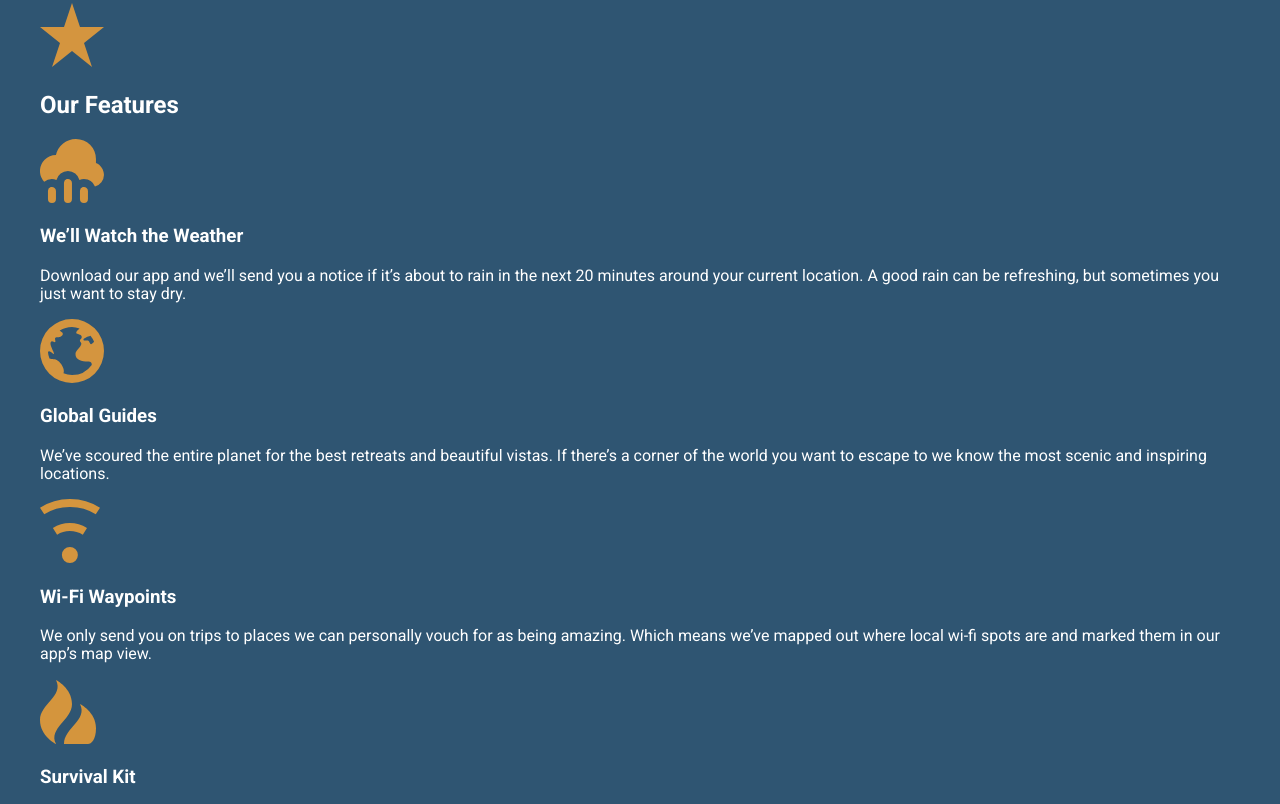
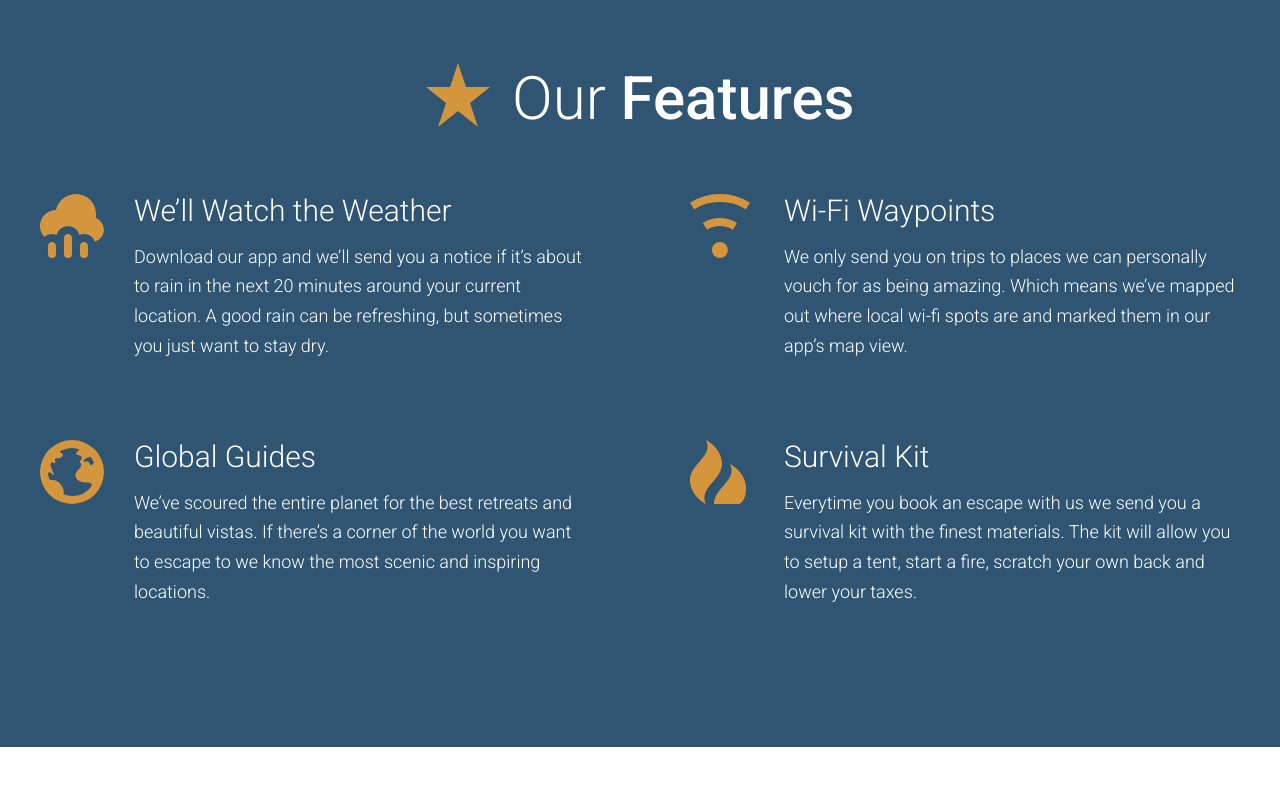
Before and after one commit to icanandiwill23/travel-again, a website: page app/index.html in a window 1280 px wide. Shown: the part 2254-3058 px from the top of the page. Drawn offline with Linux system fonts and the light colour scheme.

Commit message:
Completed Feature Section Desktop & mobile version

```diff
--- a/app/assets/styles/modules/_container.css
+++ b/app/assets/styles/modules/_container.css
@@ -14,7 +14,7 @@
     margin-bottom: 1rem;
 
     @mixin atMedium{
-      margin-bottom: 3.75rem;
+      margin-bottom: 3.875rem;
     }
   }
 
--- /dev/null
+++ b/app/assets/styles/modules/_feature-item.css
@@ -0,0 +1,34 @@
+.feature-item{
+  position: relative;
+  padding-bottom: 2.5rem;
+
+  @mixin atMedium{
+    padding-left: 94px;
+    position: relative;
+  }
+
+  &__icon{
+    display: block;
+    margin: 0 auto;
+
+    @mixin atMedium{
+      position: absolute;
+      top: 0;
+      left: 0;
+    }
+  }
+
+  &__title{
+    font-size: 1.6rem;
+    text-align: left;
+    font-weight: 300;
+    margin-bottom: .8rem;
+    text-align: center;
+    margin-top: .7rem;
+
+    @mixin atMedium{
+      font-size: 1.875rem;
+      text-align: left;
+    }
+  }
+}
--- a/app/assets/styles/modules/_generic-container.css
+++ b/app/assets/styles/modules/_generic-container.css
@@ -11,6 +11,6 @@
   }
 
   p a{
-    font-weight: 500;
+    font-weight: 700;
   }
 }
--- a/app/assets/styles/modules/_row.css
+++ b/app/assets/styles/modules/_row.css
@@ -10,6 +10,14 @@
     padding-right: 65px;
   }
 
+  &--gutters-large{
+    margin-right: -100px;
+  }
+
+  &--gutters-large > div{
+    padding-right: 100px;
+  }
+
   &--mb-until-med{
     margin-bottom: 1rem;
 
@@ -20,21 +28,26 @@
 
   /* Medium Media Query */
   @mixin atMedium{
-    &--medium-4{
+    &__medium-4{
       width: 33.33%;
       float: left;
     }
 
-    &--medium-4-larger{
+    &__medium-4--larger{
       width: 37%;
     }
 
-    &--medium-6{
+    &__medium-6{
+      width: 50%;
+      float: left;
+    }
+
+    &__medium-8{
       width: 66.66%;
       float: left;
     }
 
-    &--medium-6-smaller{
+    &__medium-8--smaller{
       width: 63%;
     }
   }
--- /dev/null
+++ b/app/assets/styles/modules/_section-title.css
@@ -0,0 +1,27 @@
+.section-title{
+  text-align: center;
+  font-size: 2.55rem;
+  font-weight: 300;
+
+  @mixin atSmall{
+    font-size: 3.75rem;
+  }
+
+  &__icon{
+    display: block;
+    margin: 0 auto 1rem auto;
+
+    @mixin atMedium{
+      display: inline-block;
+      position: relative;
+      top: 8px;
+      margin-right: .5rem;
+      margin-left: auto;
+      margin-bottom: 0;
+    }
+  }
+
+  strong{
+    font-weight: 500;
+  }
+}
--- a/app/assets/styles/styles.css
+++ b/app/assets/styles/styles.css
@@ -9,3 +9,5 @@
 @import "modules/_heading";
 @import 'modules/_row';
 @import "modules/_generic-container";
+@import "modules/_section-title";
+@import "modules/_feature-item";
--- a/app/index.html
+++ b/app/index.html
@@ -48,11 +48,11 @@
       <h3 class="heading heading--light heading--centered heading--orange heading--b-margin-large heading--narrow heading--font-small">Ever since, we&rsquo;ve been working to make travel <strong>better for everyone.</strong></h3>
 
       <div class="container container--medium container--mb-on-medium">
-        <img sizes="(min-width: 992px), 100vw" srcset="assets/images/first-trip-low-res.jpg 565w, assets/images/first-trip.jpg 976w, assets/images/first-trip-hi-dpi.jpg 1952w" alt="Couple walking down a street.">
+        <img sizes="(min-width: 970px) 976px, 100vw" srcset="assets/images/first-trip-low-res.jpg 565w, assets/images/first-trip.jpg 976w, assets/images/first-trip-hi-dpi.jpg 1952w" alt="Couple walking down a street.">
       </div>
 
       <div class="row row--gutters">
-        <div class="row--medium-4 row--medium-4-larger row--mb-until-med">
+        <div class="row__medium-4 row__medium-4--larger row--mb-until-med">
           <picture>
             <source sizes="404px" srcset="assets/images/our-start.jpg 404w, assets/images/our-start-hi-dpi.jpg 808w" media="(min-width: 992px)">
             <source sizes="320px" srcset="assets/images/our-start-portrait.jpg 382w, assets/images/our-start-portrait-hi-dpi.jpg 764w" media="(min-width: 768px)">
@@ -61,9 +61,9 @@
           </picture>
         </div>
 
-        <div class="row--medium-6 row--medium-6-smaller">
+        <div class="row__medium-8 row__medium-8--smaller">
           <div class="generic-container">
-            <h2 class="heading heading--centered heading--no-t-margin">Here&rsquo;s how we got started&hellip;</h2>
+            <h2 class="heading heading--no-t-margin">Here&rsquo;s how we got started&hellip;</h2>
 
             <p>Lorem ipsum dolor sit amet, consectetur adipisicing elit, sed do eiusmod tempor incididunt ut labore et dolore magna aliqua. Ut enim ad minim veniam, <a href="#">quis nostrud exercitation</a> ullamco laboris nisi ut aliquip ex ea commodo consequat. Duis aute irure dolor in reprehenderit in voluptate velit esse cillum dolore eu fugiat nulla pariatur. Excepteur sint occaecat cupidatat non proident, sunt in culpa qui officia deserunt mollit anim id est laborum.</p>
 
@@ -78,28 +78,43 @@
 
   <div id="features" class="page-section page-section--blue">
     <div class="container">
-      <img src="assets/images/icons/star.svg">
-      <h2>Our Features</h2>
+      <h2 class="section-title"><img class="section-title__icon" src="assets/images/icons/star.svg"> Our <strong>Features</strong></h2>
 
-      <img src="assets/images/icons/rain.svg">
-      <h3>We&rsquo;ll Watch the Weather</h3>
+      <div class="row row--gutters-large generic-container">
+        <div class="row__medium-6">
+          <div class="feature-item">
+            <img class="feature-item__icon" src="assets/images/icons/rain.svg">
+            <h3 class="feature-item__title">We&rsquo;ll Watch the Weather</h3>
             <p>Download our app and we&rsquo;ll send you a notice if it&rsquo;s about to rain in the next 20 minutes around your current location. A good rain can be refreshing, but sometimes you just want to stay dry.</p>
+          </div>
 
-      <img src="assets/images/icons/globe.svg">
-      <h3>Global Guides</h3>
+          <div class="feature-item">
+            <img class="feature-item__icon" src="assets/images/icons/globe.svg">
+            <h3 class="feature-item__title">Global Guides</h3>
             <p>We&rsquo;ve scoured the entire planet for the best retreats and beautiful vistas. If there&rsquo;s a corner of the world you want to escape to we know the most scenic and inspiring locations.</p>
+          </div>
+        </div>
 
-      <img src="assets/images/icons/wifi.svg">
-      <h3>Wi-Fi Waypoints</h3>
+        <div class="row__medium-6">
+          <div class="feature-item">
+            <img class="feature-item__icon" src="assets/images/icons/wifi.svg">
+            <h3 class="feature-item__title">Wi-Fi Waypoints</h3>
             <p>We only send you on trips to places we can personally vouch for as being amazing. Which means we&rsquo;ve mapped out where local wi-fi spots are and marked them in our app&rsquo;s map view.</p>
+          </div>
 
-      <img src="assets/images/icons/fire.svg">
-      <h3>Survival Kit</h3>
+          <div class="feature-item">
+            <img class="feature-item__icon" src="assets/images/icons/fire.svg">
+            <h3 class="feature-item__title">Survival Kit</h3>
             <p>Everytime you book an escape with us we send you a survival kit with the finest materials. The kit will allow you to setup a tent, start a fire, scratch your own back and lower your taxes.</p>
           </div>
         </div>
+      </div>
 
-  <div id="testimonials">
+    </div>
+  </div>
+
+  <div id="testimonials" class="page-section">
+    <div class="container">
       <img src="assets/images/icons/comment.svg">
       <h2>Real Testimonials</h2>
 
@@ -118,6 +133,7 @@
       <h3>6 Time Escaper</h3>
       <p>&ldquo;Duis aute irure dolor in reprehenderit in voluptate velit esse cillum dolore eu fugiat nulla pariatur. Excepteur sint occaecat cupidatat non proident, sunt in culpa qui officia deserunt mollit anim id est laborum. Lorem ipsum dolor sit amet, consectetur adipisicing elit, sed do eiusmod tempor incididunt ut.&rdquo;</p>
     </div>
+  </div>
 
   <footer>
     <p>Copyright &copy; 2016 Clear View Escapes. All rights reserved. <a class="btn btn--blue" href="#">Get in Touch</a></p>
--- a/app/temp/styles/styles.css
+++ b/app/temp/styles/styles.css
@@ -490,7 +490,7 @@ img {
 @media (min-width: 768px){
 
 .container--mb-on-medium{
-      margin-bottom: 3.75rem
+      margin-bottom: 3.875rem
   }
   }
 
@@ -563,6 +563,14 @@ img {
     padding-right: 65px;
   }
 
+.row--gutters-large{
+    margin-right: -100px;
+  }
+
+.row--gutters-large > div{
+    padding-right: 100px;
+  }
+
 .row--mb-until-med{
     margin-bottom: 1rem;
   }
@@ -577,21 +585,26 @@ img {
 /* Medium Media Query */
 
 @media (min-width: 768px){
-    .row--medium-4{
+    .row__medium-4{
       width: 33.33%;
       float: left;
     }
 
-    .row--medium-4-larger{
+    .row__medium-4--larger{
       width: 37%;
     }
 
-    .row--medium-6{
+    .row__medium-6{
+      width: 50%;
+      float: left;
+    }
+
+    .row__medium-8{
       width: 66.66%;
       float: left;
     }
 
-    .row--medium-6-smaller{
+    .row__medium-8--smaller{
       width: 63%;
     }
   }
@@ -610,5 +623,83 @@ img {
   }
 
 .generic-container p a{
+    font-weight: 700;
+  }
+
+.section-title{
+  text-align: center;
+  font-size: 2.55rem;
+  font-weight: 300;
+}
+
+@media (min-width: 530px){
+
+.section-title{
+    font-size: 3.75rem
+}
+  }
+
+.section-title__icon{
+    display: block;
+    margin: 0 auto 1rem auto;
+  }
+
+@media (min-width: 768px){
+
+.section-title__icon{
+      display: inline-block;
+      position: relative;
+      top: 8px;
+      margin-right: .5rem;
+      margin-left: auto;
+      margin-bottom: 0
+  }
+  }
+
+.section-title strong{
     font-weight: 500;
   }
+
+.feature-item{
+  position: relative;
+  padding-bottom: 2.5rem;
+}
+
+@media (min-width: 768px){
+
+.feature-item{
+    padding-left: 94px;
+    position: relative
+}
+  }
+
+.feature-item__icon{
+    display: block;
+    margin: 0 auto;
+  }
+
+@media (min-width: 768px){
+
+.feature-item__icon{
+      position: absolute;
+      top: 0;
+      left: 0
+  }
+  }
+
+.feature-item__title{
+    font-size: 1.6rem;
+    text-align: left;
+    font-weight: 300;
+    margin-bottom: .8rem;
+    text-align: center;
+    margin-top: .7rem;
+  }
+
+@media (min-width: 768px){
+
+.feature-item__title{
+      font-size: 1.875rem;
+      text-align: left
+  }
+  }
```
Lines whose indentation alone changed are shown as unchanged.
